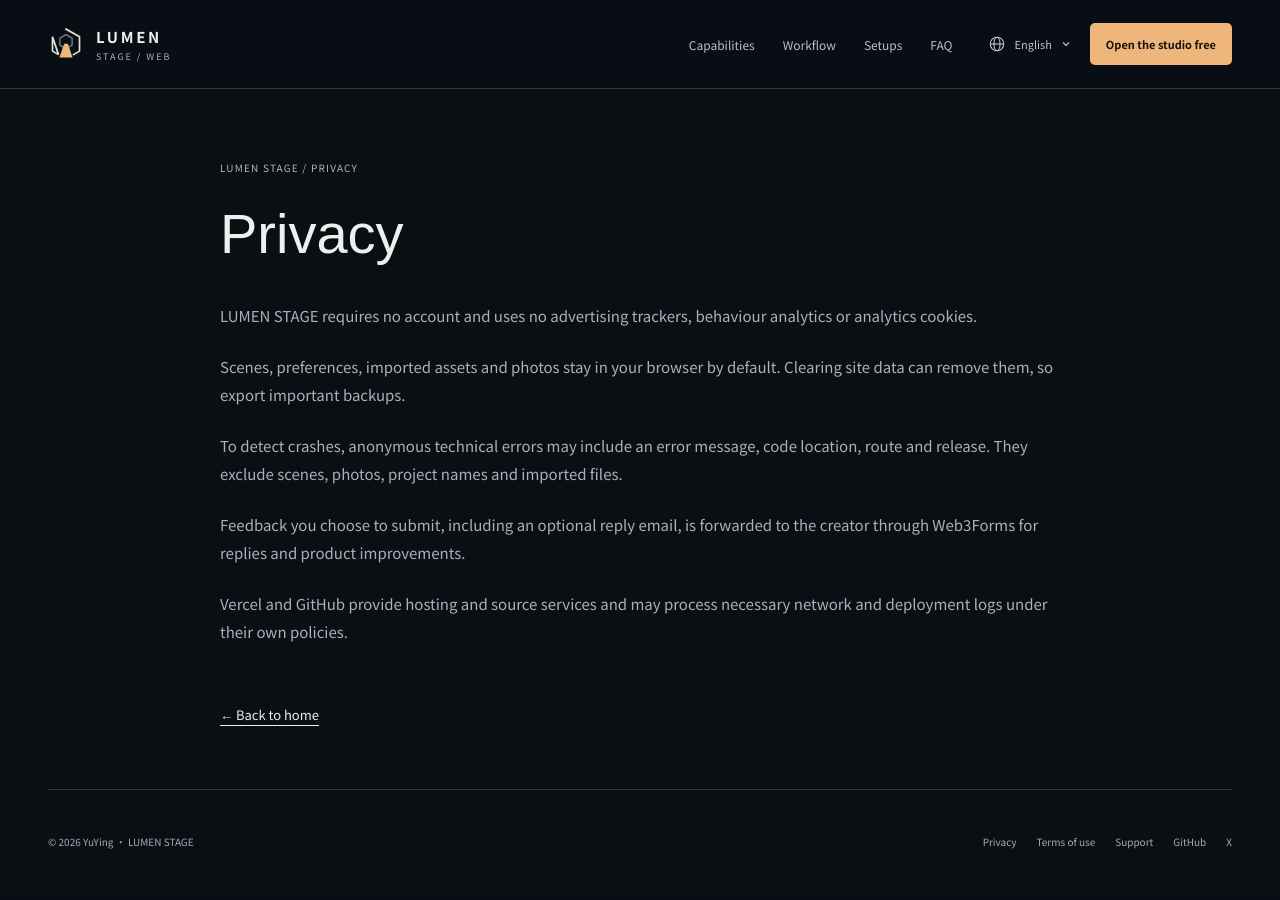
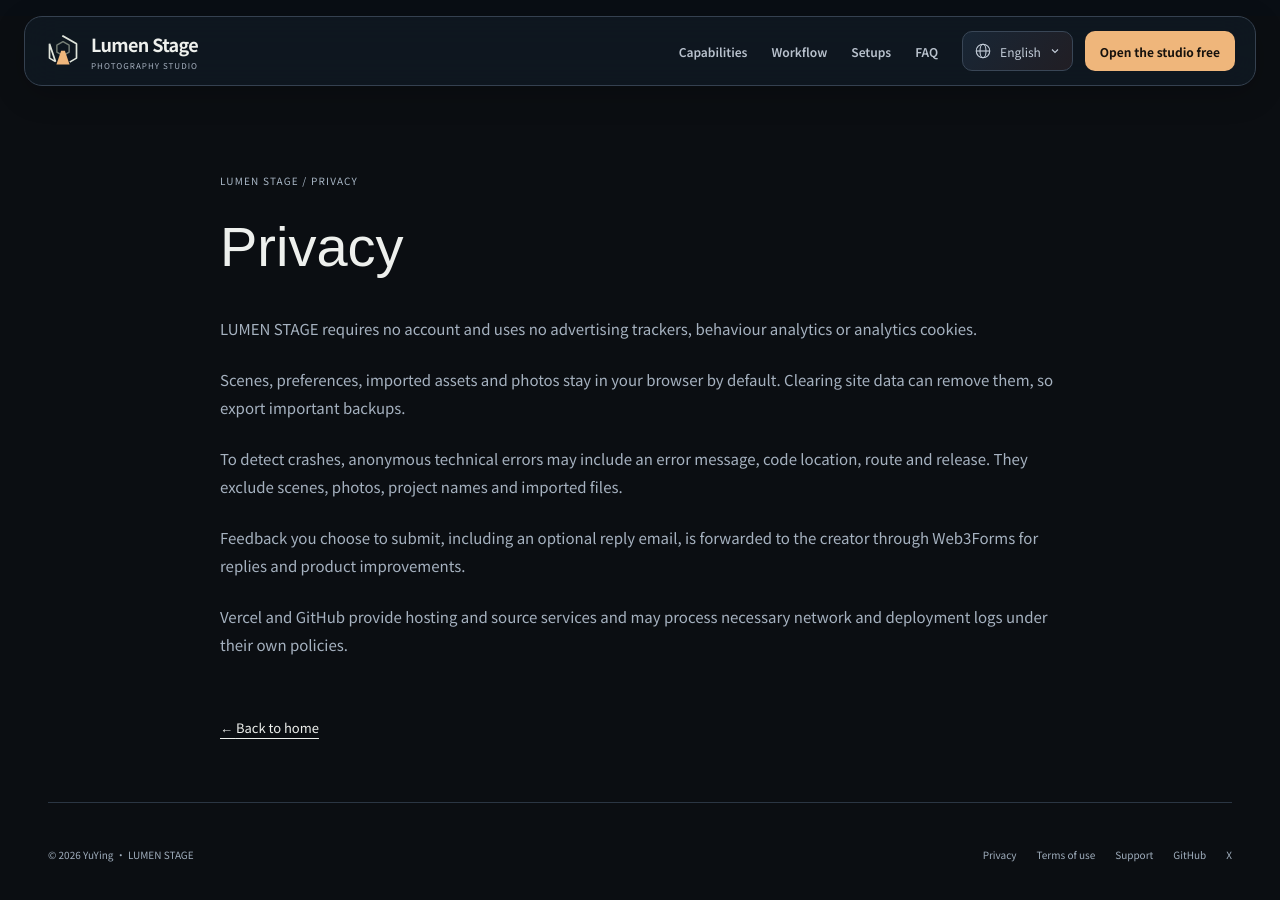
Before and after one commit to clark970417-eng/lumen-stage, an Astro site: page /privacy in a window 1280 px wide. Built offline with nearby package versions, Linux system fonts and the light colour scheme; Astro itself is replaced by a stand-in of ours; animation ran at ten frames a second; a web font is replaced by a local one.

Commit message:
Restyle navigation as a compact floating bar inspired by VocaLume

```diff
--- a/src/components/PublicSite.tsx
+++ b/src/components/PublicSite.tsx
@@ -209,7 +209,7 @@ function SiteHeader({ copy, locale, onOpenStudio }: { copy: Copy; locale: Locale
   const home = routeHref('home')
   const sectionHref = (id: string) => onOpenStudio ? `#${id}` : `${home}#${id}`
   const links = <><a href={sectionHref('capabilities')}>{copy.nav[0]}</a><a href={sectionHref('demo')}>{copy.nav[1]}</a><a href={sectionHref('setups')}>{copy.nav[4]}</a><a href={sectionHref('faq')}>{copy.nav[5]}</a></>
-  return <header className="site-header"><div className="site-header-shell"><a className="site-brand" href={home} aria-label="Lumen Stage home"><BrandMark /><span><b>LUMEN</b><small>STAGE / WEB</small></span></a><nav aria-label="Primary">{links}</nav><details className="site-menu"><summary aria-label="Navigation">☰</summary><nav aria-label="Mobile" onClick={(event) => { if ((event.target as HTMLElement).closest('a')) event.currentTarget.parentElement?.removeAttribute('open') }}>{links}</nav></details><div className="site-actions"><LocaleSwitch locale={locale} />{onOpenStudio ? <button className="site-cta compact" type="button" onClick={onOpenStudio}><span>{copy.open}</span><b aria-hidden="true">↗</b></button> : <a className="site-cta compact" href={studioHref()}><span>{copy.open}</span><b aria-hidden="true">↗</b></a>}</div></div></header>
+  return <header className="site-header"><div className="site-header-shell"><a className="site-brand" href={home} aria-label="Lumen Stage home"><BrandMark /><span><b>Lumen Stage</b><small>PHOTOGRAPHY STUDIO</small></span></a><nav aria-label="Primary">{links}</nav><details className="site-menu"><summary aria-label="Navigation">☰</summary><nav aria-label="Mobile" onClick={(event) => { if ((event.target as HTMLElement).closest('a')) event.currentTarget.parentElement?.removeAttribute('open') }}>{links}</nav></details><div className="site-actions"><LocaleSwitch locale={locale} />{onOpenStudio ? <button className="site-cta compact" type="button" onClick={onOpenStudio}><span>{copy.open}</span><b aria-hidden="true">↗</b></button> : <a className="site-cta compact" href={studioHref()}><span>{copy.open}</span><b aria-hidden="true">↗</b></a>}</div></div></header>
 }
 
 function SiteFooter({ copy }: { copy: Copy }) {
--- a/src/public-site.css
+++ b/src/public-site.css
@@ -26,33 +26,36 @@ html.public-site-root {
 .public-site-body p { color: var(--muted); }
 .public-site-body h1, .public-site-body h2, .public-site-body h3, .public-site-body p { margin-top: 0; }
 .public-site-body img { max-width: 100%; display: block; }
-.public-site-body section[id] { scroll-margin-top: 28px; }
-.site-header { border-bottom: 1px solid var(--line); position: relative; z-index: 30; background: #090e14; }
-.site-header-shell { width: var(--reading); margin: auto; min-height: 88px; display: flex; align-items: center; gap: 36px; }
-.site-brand { display: flex; gap: 12px; align-items: center; text-decoration: none; flex-shrink: 0; }
+.public-site-body section[id] { scroll-margin-top: 112px; }
+.site-header { position: sticky; top: 16px; z-index: 30; width: min(1240px, calc(100% - 48px)); margin: 16px auto; border: 1px solid #354150; border-radius: 18px; background: #101821ed; box-shadow: 0 8px 32px #0003; backdrop-filter: blur(18px); }
+.site-header-shell { width: 100%; margin: auto; min-height: 68px; padding: 10px 20px; display: flex; align-items: center; gap: 24px; }
+.site-brand { display: flex; gap: 10px; align-items: center; text-decoration: none; flex-shrink: 0; }
 .site-brand .brand-symbol { width: 36px; height: 36px; color: var(--paper); }
 .site-brand span { display: flex; flex-direction: column; gap: 3px; }
-.site-brand b { font-size: 15px; letter-spacing: .18em; font-weight: 650; }
-.site-brand small { font-size: 9px; letter-spacing: .22em; color: var(--muted); }
-.site-header-shell > nav { display: flex; gap: 28px; margin-left: auto; }
-.site-header nav a { font-size: 12px; text-decoration: none; color: #b8c1cd; transition: color .2s; white-space: nowrap; }
+.site-brand b { font-size: 18px; letter-spacing: -.035em; font-weight: 700; }
+.site-brand small { font-size: 8px; letter-spacing: .13em; color: var(--muted); }
+.site-header-shell > nav { display: flex; gap: 24px; margin-left: auto; }
+.site-header nav a { font-size: 12px; font-weight: 550; text-decoration: none; color: #b8c1cd; transition: color .2s; white-space: nowrap; }
 .site-header nav a:hover { color: #efb67b; }
-.site-actions { display: flex; gap: 18px; align-items: center; }
+.site-actions { display: flex; gap: 12px; align-items: center; }
 .site-cta { display: inline-flex; min-height: 50px; align-items: center; justify-content: space-between; gap: 24px; padding: 14px 20px; background: var(--signal); color: #17120d !important; border: 1px solid transparent; border-radius: 5px; font-size: 13px; font-weight: 700; text-decoration: none; transition: background .2s, transform .2s; }
 .site-cta:hover { background: #f5c99b; transform: translateY(-2px); }
 .site-cta b { font-size: 20px; font-weight: 400; }
-.site-cta.compact { min-height: 42px; padding: 10px 15px; font-size: 11px; gap: 12px; }
+.site-cta.compact { min-height: 40px; padding: 9px 14px; font-size: 12px; gap: 12px; border-radius: 10px; }
+.site-cta.compact:hover { transform: none; }
 .site-cta.compact b { display: none; }
 .site-language-picker { position: relative; }
-.site-language-picker summary { display: flex; align-items: center; gap: 8px; min-height: 44px; padding: 8px 0; font-size: 11px; color: #bbc5d1; cursor: pointer; list-style: none; }
+.site-language-picker summary { display: flex; align-items: center; gap: 8px; min-height: 40px; padding: 8px 11px; border: 1px solid #394656; border-radius: 10px; background: linear-gradient(130deg, #182635, #211e24); font-size: 12px; color: #c4ceda; cursor: pointer; list-style: none; }
 .site-language-picker summary::-webkit-details-marker { display: none; }
-.site-language-options { position: absolute; top: calc(100% + 12px); right: 0; width: 180px; padding: 6px; background: #17212c; border: 1px solid #475464; border-radius: 8px; box-shadow: 0 14px 36px #0005; }
+.site-language-picker summary:hover, .site-language-picker[open] summary { border-color: #708297; }
+.site-language-picker[open] summary > svg:last-child { transform: rotate(180deg); }
+.site-language-options { position: absolute; top: calc(100% + 12px); right: 0; width: 180px; padding: 6px; background: #17212c; border: 1px solid #475464; border-radius: 13px; box-shadow: 0 14px 36px #0005; }
 .site-language-options button { width: 100%; display: block; min-height: 44px; text-align: left; padding: 10px 12px; font-size: 13px; background: transparent; border: 0; border-radius: 4px; }
 .site-language-options button:hover, .site-language-options button[aria-pressed=true] { background: #2b3745; color: var(--signal); }
 .site-menu { display: none; }
 .site-menu summary { display: grid; place-items: center; width: 44px; height: 44px; cursor: pointer; list-style: none; }
 .site-menu summary::-webkit-details-marker { display: none; }
-.site-menu nav { position: absolute; top: 100%; left: 0; right: 0; padding: 16px 24px; background: #111a24; border-bottom: 1px solid #475464; display: grid; }
+.site-menu nav { position: absolute; top: calc(100% + 8px); left: 0; right: 0; padding: 10px; background: #111a24f5; border: 1px solid #475464; border-radius: 14px; box-shadow: 0 14px 30px #0005; backdrop-filter: blur(18px); display: grid; }
 .site-menu nav a { padding: 14px; min-height: 44px; }
 
 .site-hero { position: relative; isolation: isolate; width: 100%; padding: 92px max(48px, calc((100vw - 1240px) / 2)) 88px; display: grid; grid-template-columns: minmax(0, .9fr) minmax(0, 1.1fr); gap: clamp(28px, 5vw, 80px); align-items: center; overflow: clip; background: #0b121b; border-bottom: 1px solid #26313e; }
@@ -213,8 +216,8 @@ html.public-site-root {
 }
 @media(max-width:620px) {
   html.public-site-root { --reading: calc(100% - 36px); }
-  .site-header-shell { min-height: 72px; gap: 8px; }.site-brand b { font-size: 12px; }.site-brand small { font-size: 8px; }.site-brand .brand-symbol { width: 30px; height: 30px; }
-  .site-actions { gap: 8px; }.site-language-picker summary { gap: 5px; }.site-language-picker summary > svg:first-child { display: none; }
+  .site-header { top: 8px; width: calc(100% - 24px); margin-block: 10px; border-radius: 15px; }.site-header-shell { min-height: 64px; padding: 8px 10px; gap: 8px; }.site-brand b { font-size: 15px; }.site-brand small { display: none; }.site-brand .brand-symbol { width: 30px; height: 30px; }
+  .site-actions { gap: 8px; }.site-language-picker summary { gap: 5px; padding: 8px; min-height: 44px; font-size: 11px; }.site-language-picker summary > svg:first-child { display: none; }
   .site-hero { padding: 44px 18px 48px; gap: 36px; }.hero-copy h1 { font-size: 46px; line-height: 1.1; }.hero-copy h1 em span:last-child { font-size: .55em; }
   .hero-lower > p { font-size: 13px; line-height: 1.9; }.hero-actions { gap: 12px; }.hero-copy ul { margin-top: 18px; gap: 12px; }
   .hero-demo-link { font-size: 10px; }.hero-instrument { box-shadow: 0 16px 32px #0005; }
```
Also changed, not shown: e2e/public-interactions.spec.ts (+16 -0 lines).
